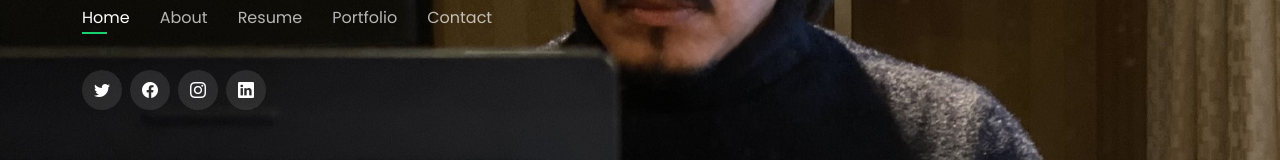
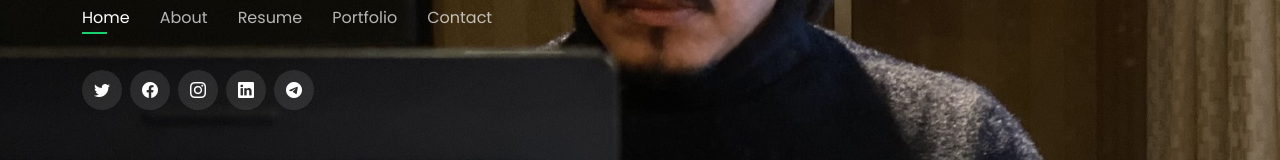
Before and after one commit to FahimFarwak/design, a plain HTML site: page index.html in a window 1280 px wide. Shown: the part 408-568 px from the top of the page. Drawn offline with nearby package versions, Linux system fonts and the light colour scheme.

Commit message:
add telegram

```diff
--- a/index.html
+++ b/index.html
@@ -63,6 +63,7 @@
         <a href="https://www.facebook.com/fahimfarwak" target="_blank"><i class="bi bi-facebook"></i></a>
         <a href="https://www.instagram.com/fahimfarwak/" target="_blank"><i class="bi bi-instagram"></i></a>
         <a href="https://www.linkedin.com/in/farwak/" target="_blank"><i class="bi bi-linkedin"></i></a>
+        <a href="https://t.me/Farwak" target="_blank"><i class="bi bi-telegram"></i></a>
       </div>
 
     </div>
```
